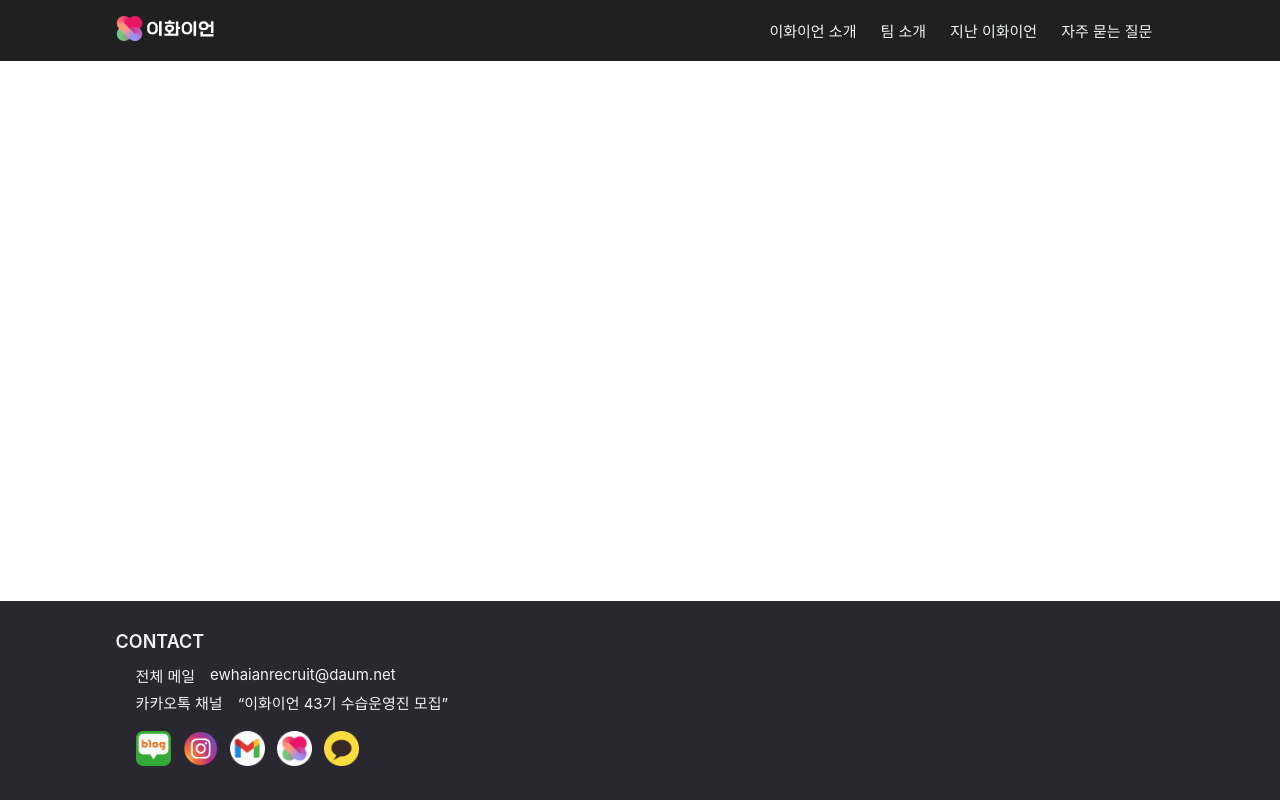
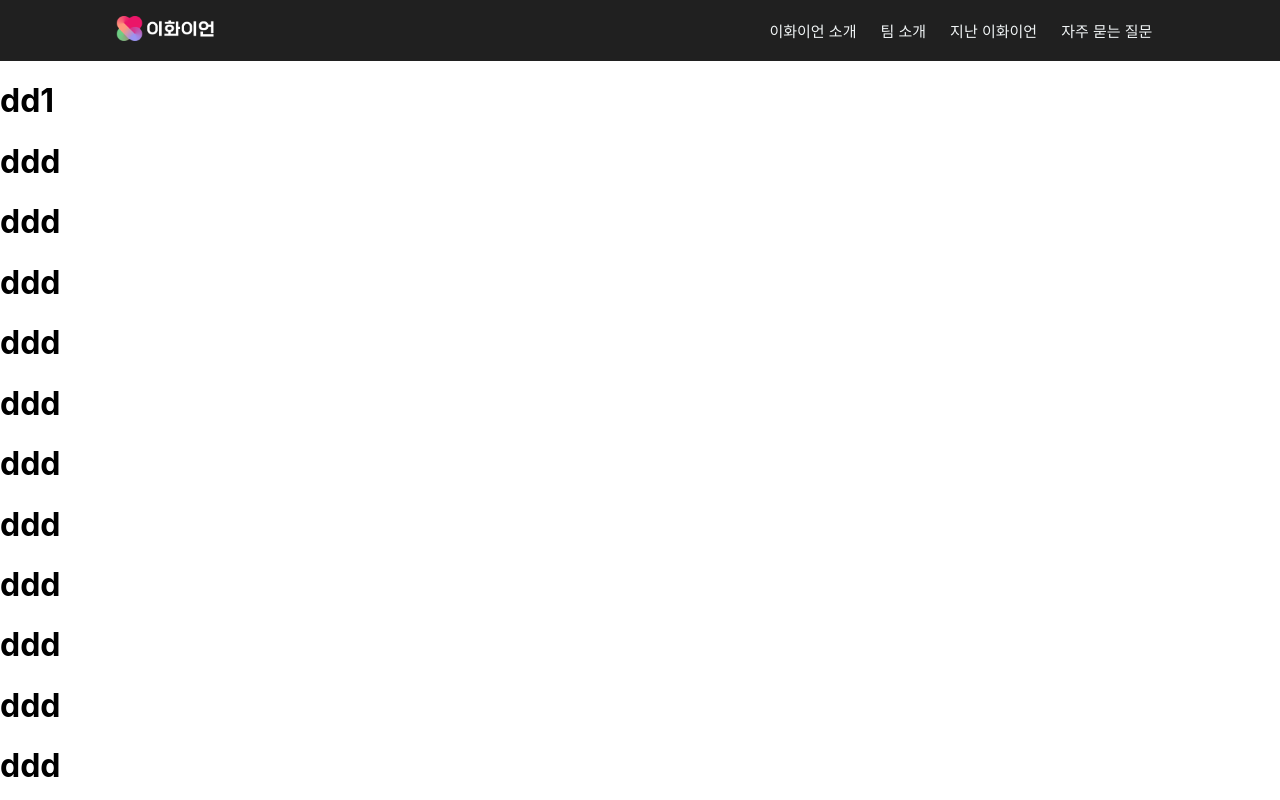
Before and after one commit to hyeinNa/recruiting_2023, a React (Create React App) app in the folder client/: page / in a window 1280 px wide. Shown: the top 800 px of the page. Built offline with nearby package versions, Linux system fonts and the light colour scheme.

Commit message:
#6 #7 Footer Header 고정 및 Wrapper css 설정
Footer와 Header가 내용 가리지 않도록 하는 Wrapper의 css 설정

```diff
--- a/client/src/components/Footer/Footer.css
+++ b/client/src/components/Footer/Footer.css
@@ -10,9 +10,8 @@
   --footer-indent-size-small: 15px;
 }
 .footer_container {
-  position: fixed;
+  width: 100%;
   bottom: 0;
-  width: 100%;
   background-color: var(--footer-color);
 }
 .footer_inner_container {
--- a/client/src/components/Header/Header.css
+++ b/client/src/components/Header/Header.css
@@ -8,6 +8,7 @@
 .nav_bar {
   position: fixed;
   width: 100%;
+  top: 0;
   left: 0;
   background-color: var(--header-color);
 }
--- /dev/null
+++ b/client/src/components/views/LandingPage.css
@@ -0,0 +1,10 @@
+#wrapper {
+  padding-top: 60px;
+  display: block;
+  min-height: 100%;
+}
+@media screen and (max-width: 768px) {
+  #wrapper {
+    padding-top: 54.53px;
+  }
+}
--- a/client/src/components/views/LandingPage.js
+++ b/client/src/components/views/LandingPage.js
@@ -1,12 +1,25 @@
 import React from "react";
 import Footer from "../Footer/Footer";
 import Header from "../Header/Header";
-
+import "./LandingPage.css";
 function LandingPage() {
   return (
     <div>
       <Header />
-
+      <div id="wrapper">
+        <h1>dd1</h1>
+        <h1>ddd</h1>
+        <h1>ddd</h1>
+        <h1>ddd</h1>
+        <h1>ddd</h1>
+        <h1>ddd</h1>
+        <h1>ddd</h1>
+        <h1>ddd</h1>
+        <h1>ddd</h1>
+        <h1>ddd</h1>
+        <h1>ddd</h1>
+        <h1>ddd</h1>
+      </div>
       <Footer />
     </div>
   );
```
Also changed, not shown: client/src/Header.js (deleted, +0 -27 lines).
